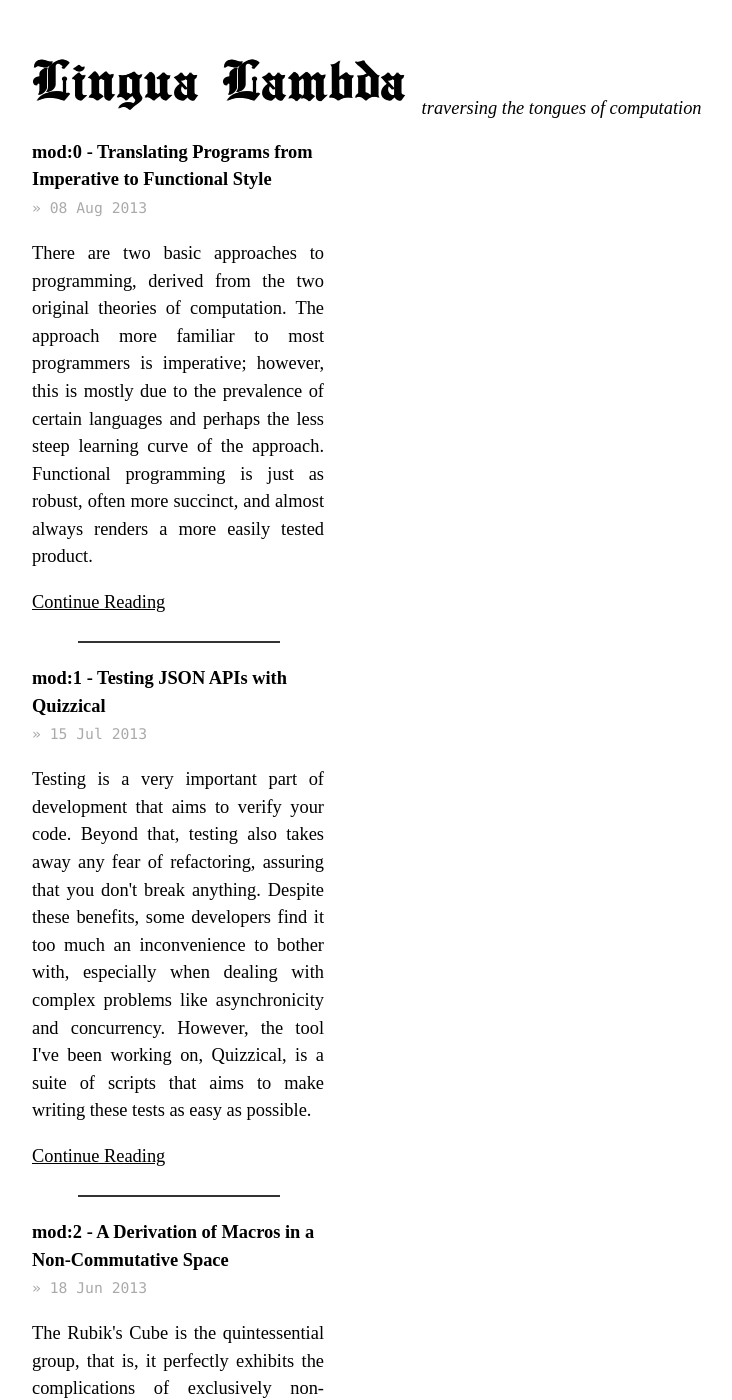
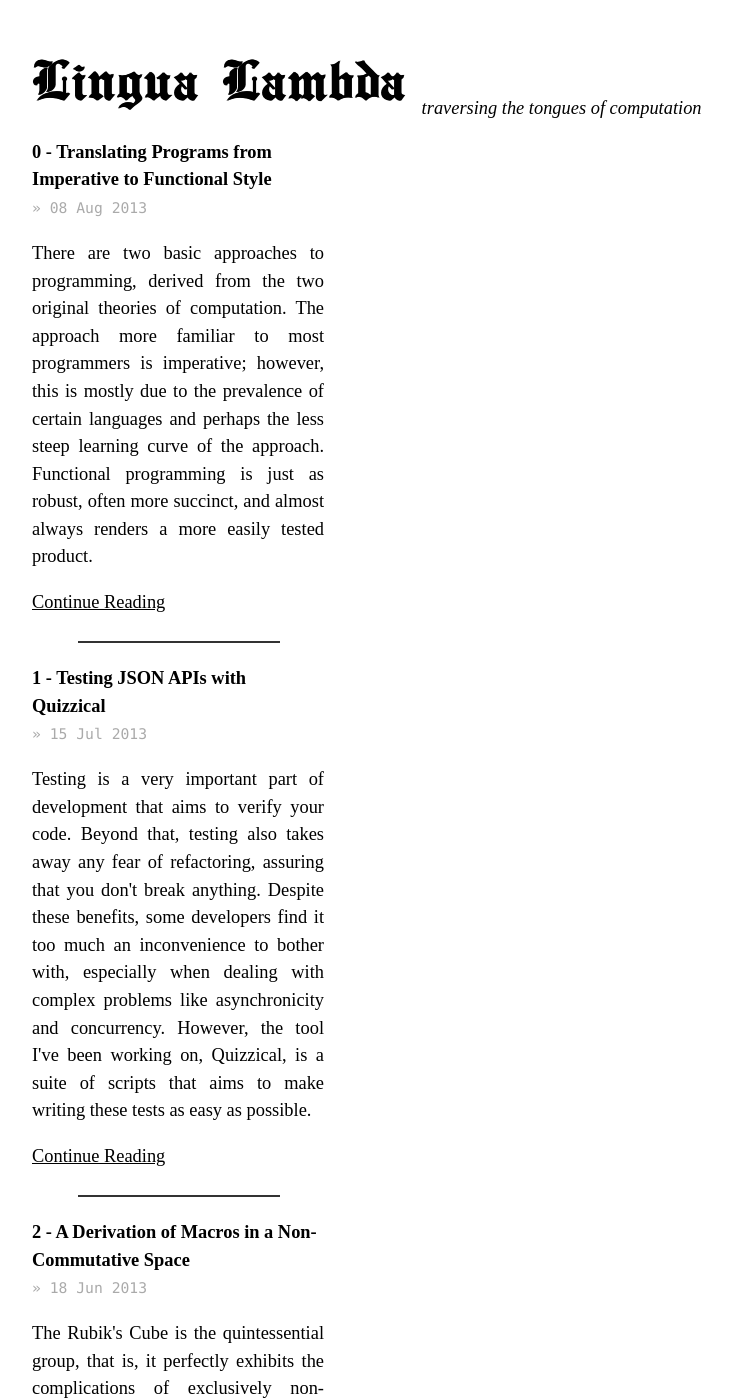
Before and after one commit to mattneary/LinguaLambda, a Jekyll site: the page built from index.html, in a window 1280 px wide and 1400 px high. Shown: the whole window, without its empty margins (162-894 px from the left). Built offline with Jekyll 4.4.1, drawn with Linux system fonts in a browser that asks for light colours; some of the changed text lies outside the part shown.

Commit message:
gem include

```diff
--- a/_config.yml
+++ b/_config.yml
@@ -1,2 +1,3 @@
 name: Lingua Lambda
 pygments: true
+gems: [ModuloFilter]
--- a/index.html
+++ b/index.html
@@ -9,7 +9,7 @@ title: Lingua Lambda
     {% for post in site.posts %}
         {% capture modulo %}{{ forloop.index0 | mod:3 }}{% endcapture %}
         <li>
-      	  <h3>mod:{{ modulo }} - {{ post.title }}</h3>
+      	  <h3>{{ modulo }} - {{ post.title }}</h3>
       	  <span>&raquo; {{ post.date | date_to_string }}</span>
        	  <p>{{ post.excerpt }}</p>
        	  <a href="{{ post.url }}" class="continue">Continue Reading</a>
```
Also changed, not shown: 2 other files.
